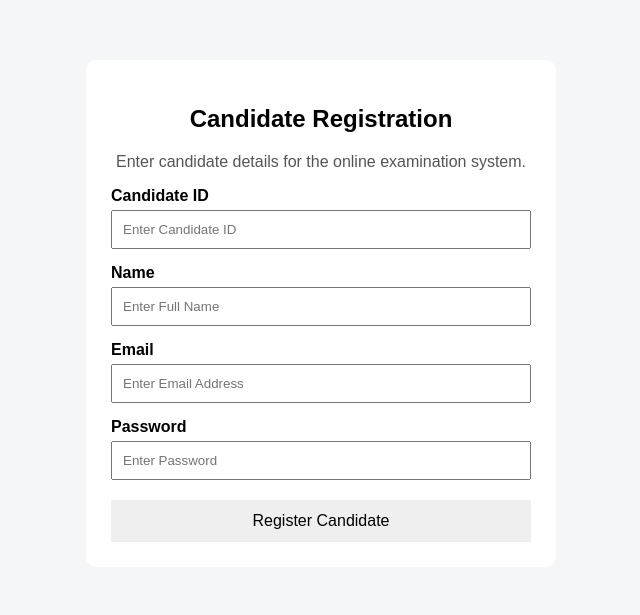
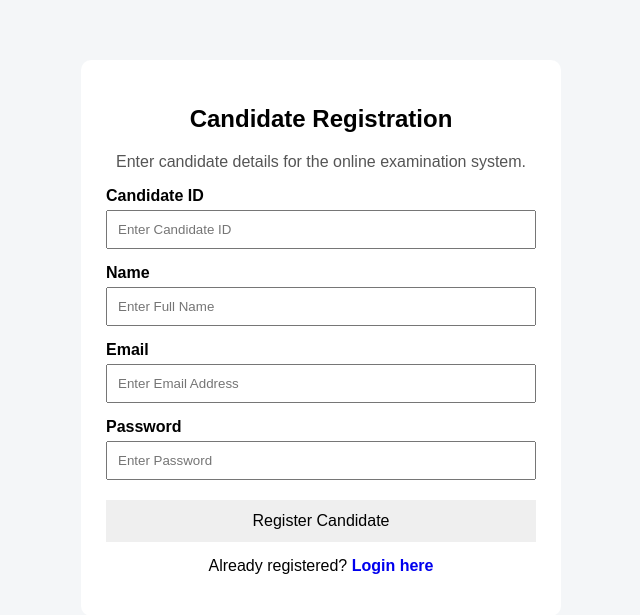
Before and after one commit to Ayusshhh-10/Springboard, a Flask app: page /register in a window 1280 px wide. Shown: the top 615 px of the page, without its empty margins (319-959 px from the left). Run offline with Flask 3, Linux system fonts and the light colour scheme.

Commit message:
Added candidate login dashboard and validation

```diff
--- a/app.py
+++ b/app.py
@@ -1,4 +1,5 @@
-from flask import Flask, render_template, request, redirect, url_for, flash
+import re
+from flask import Flask, render_template, request, redirect, url_for, flash, session
 from utils.db import get_db_connection, init_db
 
 
@@ -6,42 +7,130 @@ app = Flask(__name__)
 app.secret_key = "online_exam_secret_key"
 
 
+def is_valid_email(email):
+    pattern = r"^[\w\.-]+@[\w\.-]+\.\w+$"
+    return re.match(pattern, email)
+
+
 @app.route("/")
 def home():
-    return redirect(url_for("register"))
+    return redirect(url_for("login"))
 
 
 @app.route("/register", methods=["GET", "POST"])
 def register():
     if request.method == "POST":
-        candidate_id = request.form["candidate_id"]
-        name = request.form["name"]
-        email = request.form["email"]
-        password = request.form["password"]
-
+        candidate_id = request.form.get("candidate_id", "").strip()
+        name = request.form.get("name", "").strip()
+        email = request.form.get("email", "").strip()
+        password = request.form.get("password", "").strip()
         photo_path = ""
 
-        try:
-            connection = get_db_connection()
-            connection.execute(
-                """
-                INSERT INTO candidates
-                (candidate_id, name, email, password, photo_path)
-                VALUES (?, ?, ?, ?, ?)
-                """,
-                (candidate_id, name, email, password, photo_path),
-            )
-            connection.commit()
-            connection.close()
-
-            flash("Candidate registered successfully.")
+        if not candidate_id or not name or not email or not password:
+            flash("All fields are required.")
             return redirect(url_for("register"))
 
-        except Exception as error:
-            flash(f"Registration failed: {error}")
+        if not is_valid_email(email):
+            flash("Please enter a valid email address.")
             return redirect(url_for("register"))
 
+        connection = get_db_connection()
+
+        existing_email = connection.execute(
+            "SELECT * FROM candidates WHERE email = ?",
+            (email,)
+        ).fetchone()
+
+        if existing_email:
+            connection.close()
+            flash("This email is already registered. Please use another email.")
+            return redirect(url_for("register"))
+
+        existing_candidate = connection.execute(
+            "SELECT * FROM candidates WHERE candidate_id = ?",
+            (candidate_id,)
+        ).fetchone()
+
+        if existing_candidate:
+            connection.close()
+            flash("This Candidate ID is already registered. Please use another ID.")
+            return redirect(url_for("register"))
+
+        connection.execute(
+            """
+            INSERT INTO candidates
+            (candidate_id, name, email, password, photo_path)
+            VALUES (?, ?, ?, ?, ?)
+            """,
+            (candidate_id, name, email, password, photo_path)
+        )
+
+        connection.commit()
+        connection.close()
+
+        flash("Candidate registered successfully. Please login now.")
+        return redirect(url_for("login"))
+
     return render_template("registration.html")
+
+
+@app.route("/login", methods=["GET", "POST"])
+def login():
+    if request.method == "POST":
+        email = request.form.get("email", "").strip()
+        password = request.form.get("password", "").strip()
+
+        if not email or not password:
+            flash("Email and password are required.")
+            return redirect(url_for("login"))
+
+        if not is_valid_email(email):
+            flash("Please enter a valid email address.")
+            return redirect(url_for("login"))
+
+        connection = get_db_connection()
+
+        candidate = connection.execute(
+            """
+            SELECT * FROM candidates
+            WHERE email = ? AND password = ?
+            """,
+            (email, password)
+        ).fetchone()
+
+        connection.close()
+
+        if candidate:
+            session["candidate_id"] = candidate["candidate_id"]
+            session["candidate_name"] = candidate["name"]
+            session["candidate_email"] = candidate["email"]
+
+            return redirect(url_for("dashboard"))
+        else:
+            flash("Invalid email or password. Please try again.")
+            return redirect(url_for("login"))
+
+    return render_template("login.html")
+
+
+@app.route("/dashboard")
+def dashboard():
+    if "candidate_email" not in session:
+        flash("Please login first.")
+        return redirect(url_for("login"))
+
+    return render_template(
+        "dashboard.html",
+        candidate_name=session["candidate_name"],
+        candidate_email=session["candidate_email"]
+    )
+
+
+@app.route("/logout")
+def logout():
+    session.clear()
+    flash("You have been logged out successfully.")
+    return redirect(url_for("login"))
 
 
 if __name__ == "__main__":
--- a/static/css/style.css
+++ b/static/css/style.css
@@ -4,7 +4,7 @@ body {
 }
 
 .container {
-    width: 420px;
+    width: 430px;
     margin: 60px auto;
     background-color: white;
     padding: 25px;
@@ -47,3 +47,26 @@ button {
     color: green;
     font-weight: bold;
 }
+
+.link-text {
+    text-align: center;
+    margin-top: 15px;
+}
+
+.link-text a {
+    text-decoration: none;
+    font-weight: bold;
+}
+
+.dashboard-card {
+    text-align: center;
+}
+
+.logout-btn {
+    display: inline-block;
+    margin-top: 20px;
+    padding: 10px 18px;
+    text-decoration: none;
+    border: 1px solid #333;
+    border-radius: 5px;
+}
--- a/templates/registration.html
+++ b/templates/registration.html
@@ -30,4 +30,9 @@
     <button type="submit">Register Candidate</button>
 </form>
 
+<p class="link-text">
+    Already registered?
+    <a href="{{ url_for('login') }}">Login here</a>
+</p>
+
 {% endblock %}
```
Also changed, not shown: templates/dashboard.html (+19 -0 lines), templates/login.html (+32 -0 lines), 1 other file.
